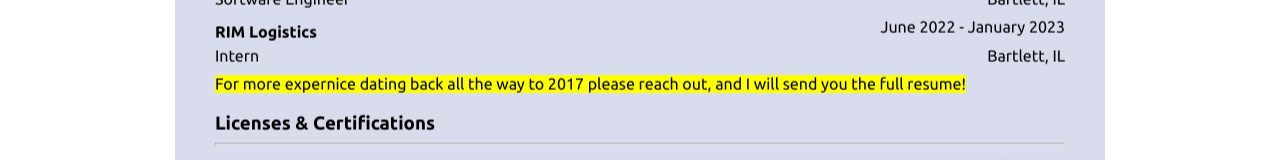
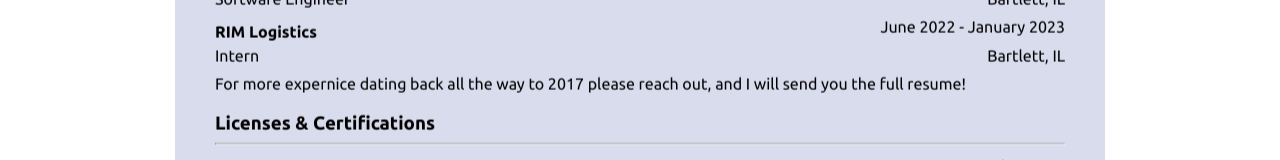
Before and after one commit to jovanstos/portfolio-website, a React (Vite) app: page /resume in a window 1280 px wide. Shown: the part 571-731 px from the top of the page. Built offline with nearby package versions, Linux system fonts and the light colour scheme; no server answers.

Commit message:
Removed the mark tag from the html because it's distracting

```diff
--- a/src/pages/Resume.tsx
+++ b/src/pages/Resume.tsx
@@ -70,7 +70,7 @@
                             <p>Intern</p>
                             <p>Bartlett, IL</p>
                         </div>
-                        <p><mark>For more expernice dating back all the way to 2017 please reach out, and I will send you the full resume!</mark></p>
+                        <p>For more expernice dating back all the way to 2017 please reach out, and I will send you the full resume!</p>
                     </section>
                 </FadeInSection>
                 <FadeInSection>
```
